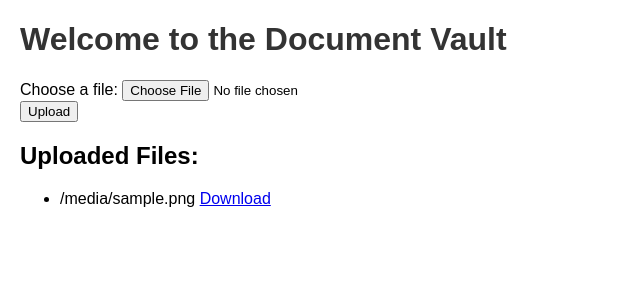
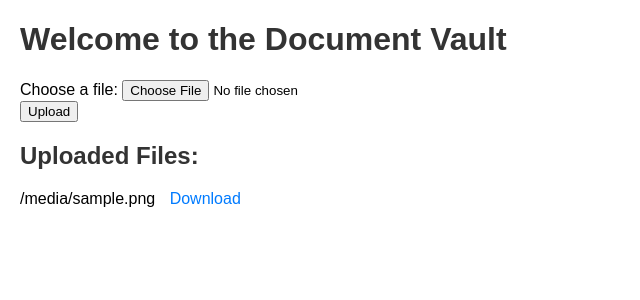
Before and after one commit to rabnmgr7/kagajpatra, a Flask app: template app/templates/index.html in a window 1280 px wide. Shown: the top 300 px of the page, without its empty margins (0-640 px from the left). Run offline with Flask 3, Linux system fonts and the light colour scheme; the template is opened without the code that fills it: most values are stand-ins (such as "Sample title", 1, 10 or a date in 2020).

Commit message:
css file modified

```diff
--- a/app/static/style.css
+++ b/app/static/style.css
@@ -5,10 +5,25 @@ body {
     margin: 20px;
 }
 
-h1 {
+h1, h2 {
     color: #333;
 }
 
 form {
     margin-top: 20px;
 }
+
+ul {
+    list-style-type: none;
+    padding: 0;
+}
+
+li {
+    margin-bottom: 10px;
+}
+
+a {
+    text-decoration: none;
+    color: #007BFF;
+    margin-left: 10px;
+}
```
